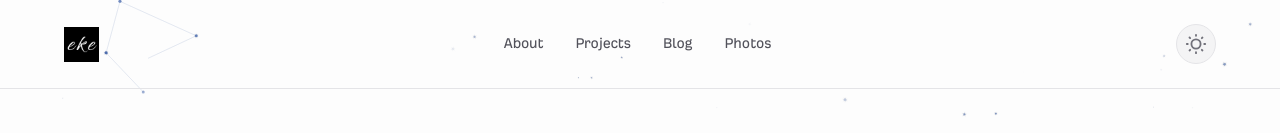
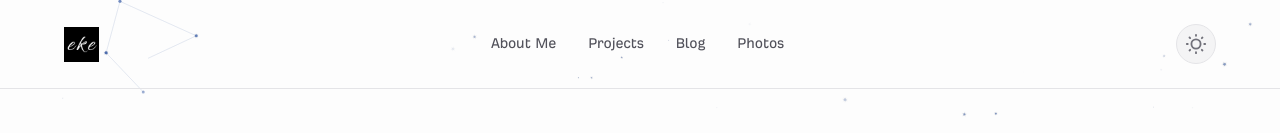
Before and after one commit to Yazz803/New-Profile-Website, a Next.js app: page /photos in a window 1280 px wide. Shown: the top 133 px of the page. Built offline with nearby package versions, Linux system fonts and the light colour scheme; no server answers.

Commit message:
change about > about me

```diff
--- a/app/components/global/Navbar.tsx
+++ b/app/components/global/Navbar.tsx
@@ -8,7 +8,7 @@ import MobileMenu from "./MobileMenu";
 export default function Navbar() {
   const data = [
     {
-      title: "About",
+      title: "About Me",
       href: "/about",
     },
     {
```
